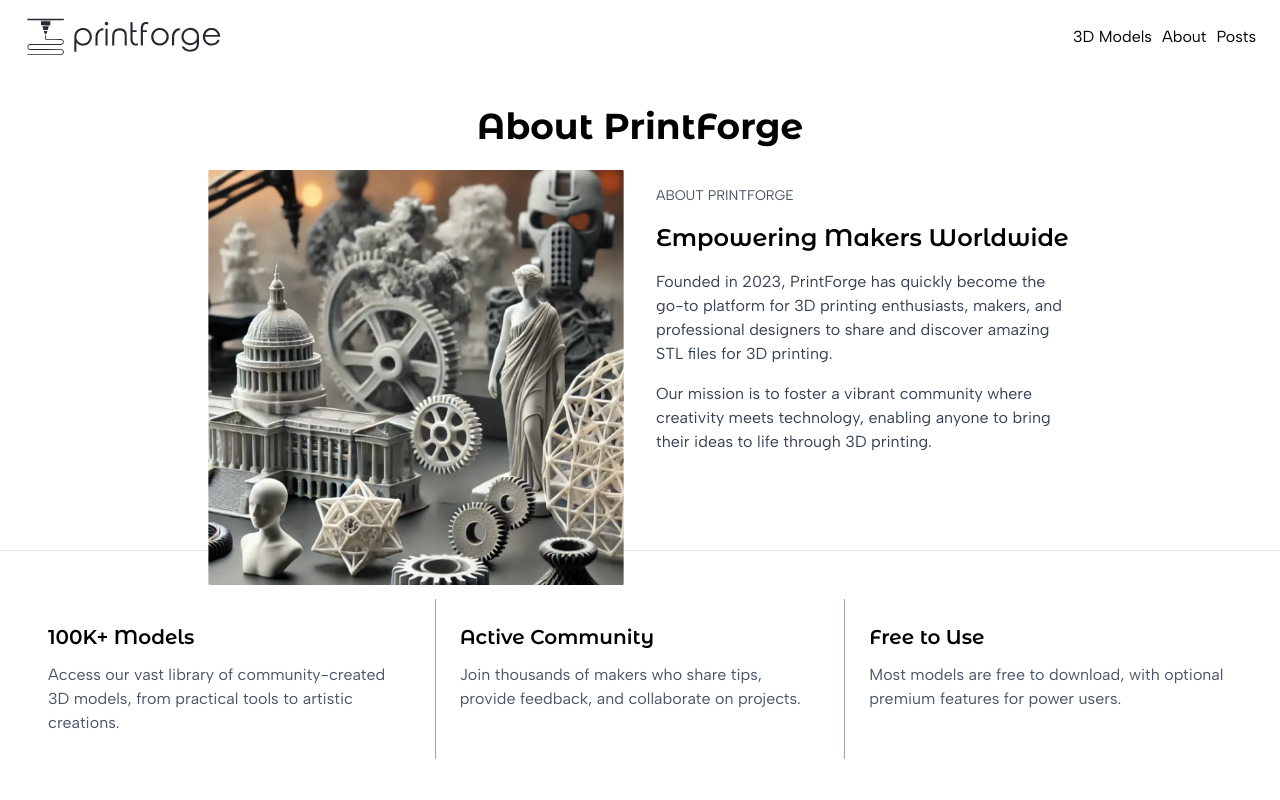
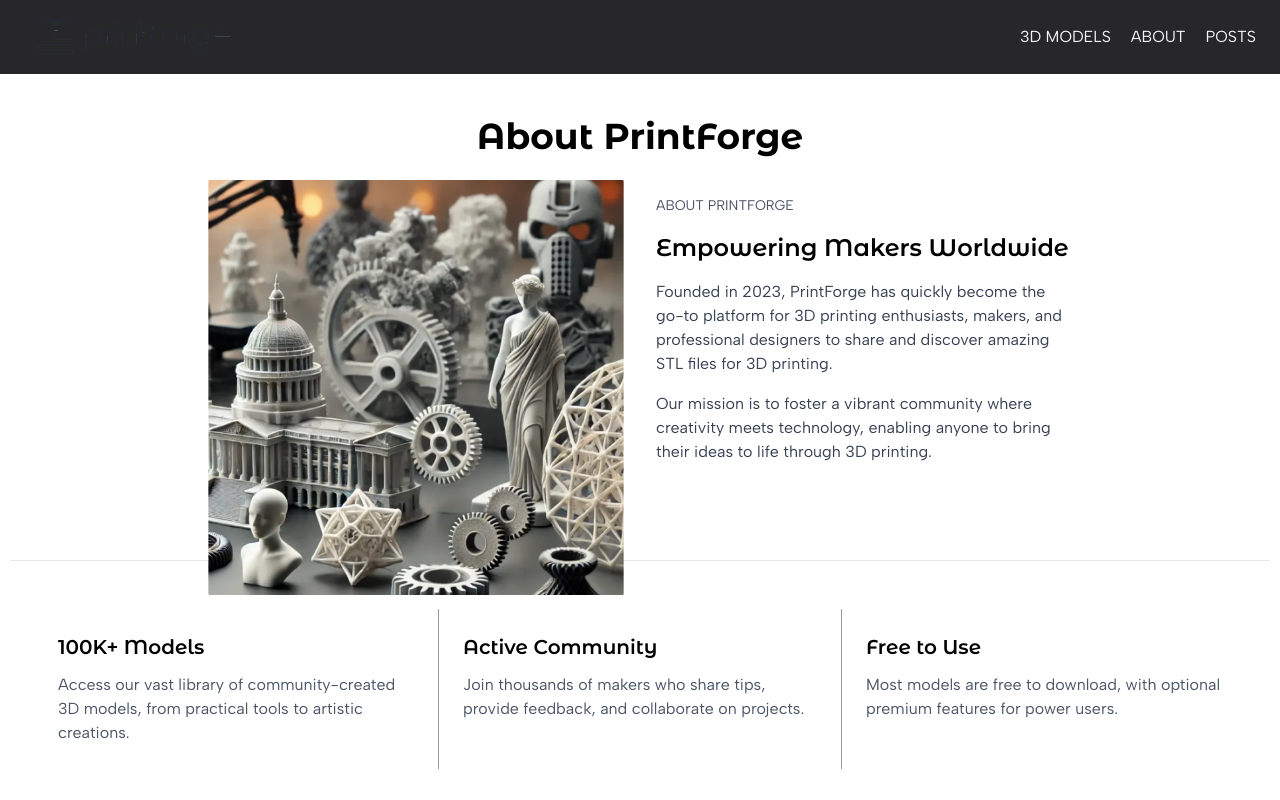
Before and after one commit to BugHunter-SN/print-forge, a Next.js app: page /about in a window 1280 px wide. Shown: the top 800 px of the page. Built offline with nearby package versions, Linux system fonts and the light colour scheme.

Commit message:
add custom css styling and update the posts route styling and added link to its heading

```diff
--- a/app/globals.css
+++ b/app/globals.css
@@ -1,6 +1,107 @@
 @import "tailwindcss";
 
-
-h1, h2, h3, h4, h5, h6 {
+h1,
+h2,
+h3,
+h4,
+h5,
+h6 {
   font-family: var(--font-montserrat-alternates);
 }
+
+* {
+  box-sizing: border-box;
+}
+
+body {
+  margin: 0;
+  display: flex;
+  flex-direction: column;
+  height: 100vh;
+  font-family: Arial, Helvetica, sans-serif;
+}
+
+main {
+  margin-bottom: auto;
+  padding: 10px;
+}
+
+header {
+  background-color: #27272a;
+  color: #f4f4f5;
+  padding-left: 10px;
+}
+
+nav > ul {
+  display: flex;
+  list-style: none;
+  gap: 20px;
+  padding-left: 0;
+}
+
+nav > ul > * {
+  text-transform: uppercase;
+}
+
+a,
+a:visited,
+a:hover,
+a:active {
+  color: inherit;
+  text-decoration: none;
+}
+
+footer {
+  background-color: #27272a;
+  color: #f4f4f5;
+  min-height: 50px;
+  display: flex;
+  align-items: center;
+  padding-left: 10px;
+}
+
+.posts-container {
+  max-width: 800px;
+  margin: 0 auto;
+  padding: 20px;
+}
+
+.posts-list {
+  list-style: none;
+  padding: 0;
+}
+
+.post-link {
+  display: block;
+  height: 100%;
+  width: 100%;
+  padding: 15px;
+}
+
+.post-item {
+  padding: 15px;
+  margin-bottom: 10px;
+  background: white;
+  border: 1px solid #1a1818;
+  border-radius: 4px;
+  transition: background-color 0.2s ease;
+  -webkit-transition: background-color 0.2s ease;
+  -moz-transition: background-color 0.2s ease;
+  -ms-transition: background-color 0.2s ease;
+  -o-transition: background-color 0.2s ease;
+}
+
+.post-item:hover {
+  background-color: #f8f8f8;
+}
+
+.post-item h2 {
+  margin: 0;
+  font-size: 1.1rem;
+  color: #27272a;
+  display: -webkit-box;
+  -webkit-line-clamp: 2;
+  -webkit-box-orient: vertical;
+  overflow: hidden;
+  text-overflow: ellipsis;
+}
--- a/app/posts/page.tsx
+++ b/app/posts/page.tsx
@@ -1,9 +1,20 @@
+import Link from "next/link"
 export default async function PostsPage(){
     const res = await fetch("https://jsonplaceholder.typicode.com/posts")
-    const data = await res.json()
+    const posts = await res.json()
+
     return(
-        <pre>
-            {JSON.stringify(data, null, 2)}
-        </pre>
+        <div className="posts-container">
+      <h1>Blog Posts</h1>
+      <ul className="posts-list">
+        {posts.map((post: any) => (
+          <li key={post.id} className="post-item">
+            <Link href={`/posts/${post.id}`}>
+            <h2>{post.title}</h2>
+            </Link>
+          </li>
+        ))}
+      </ul>
+    </div>
     )
 }
```
